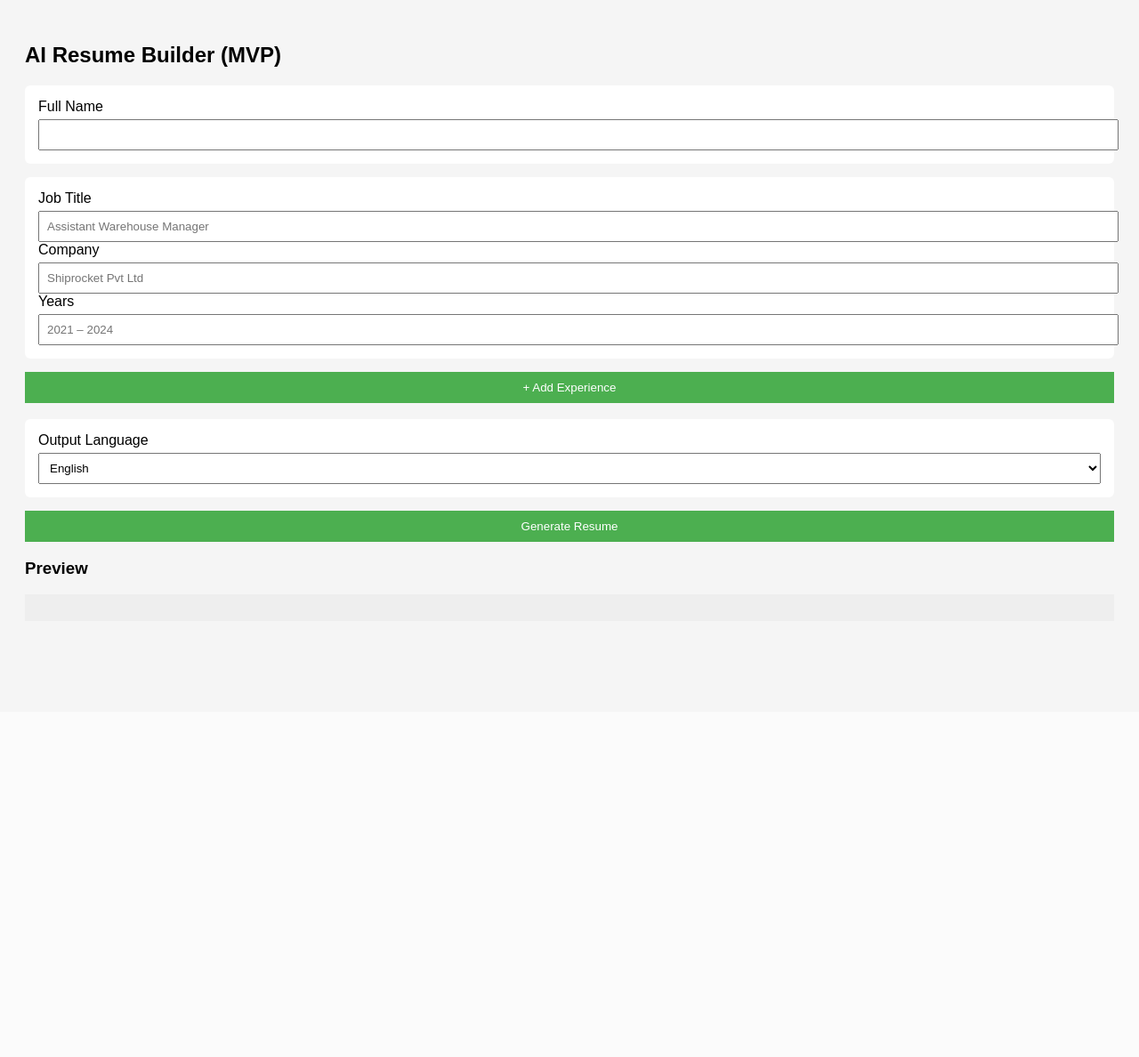
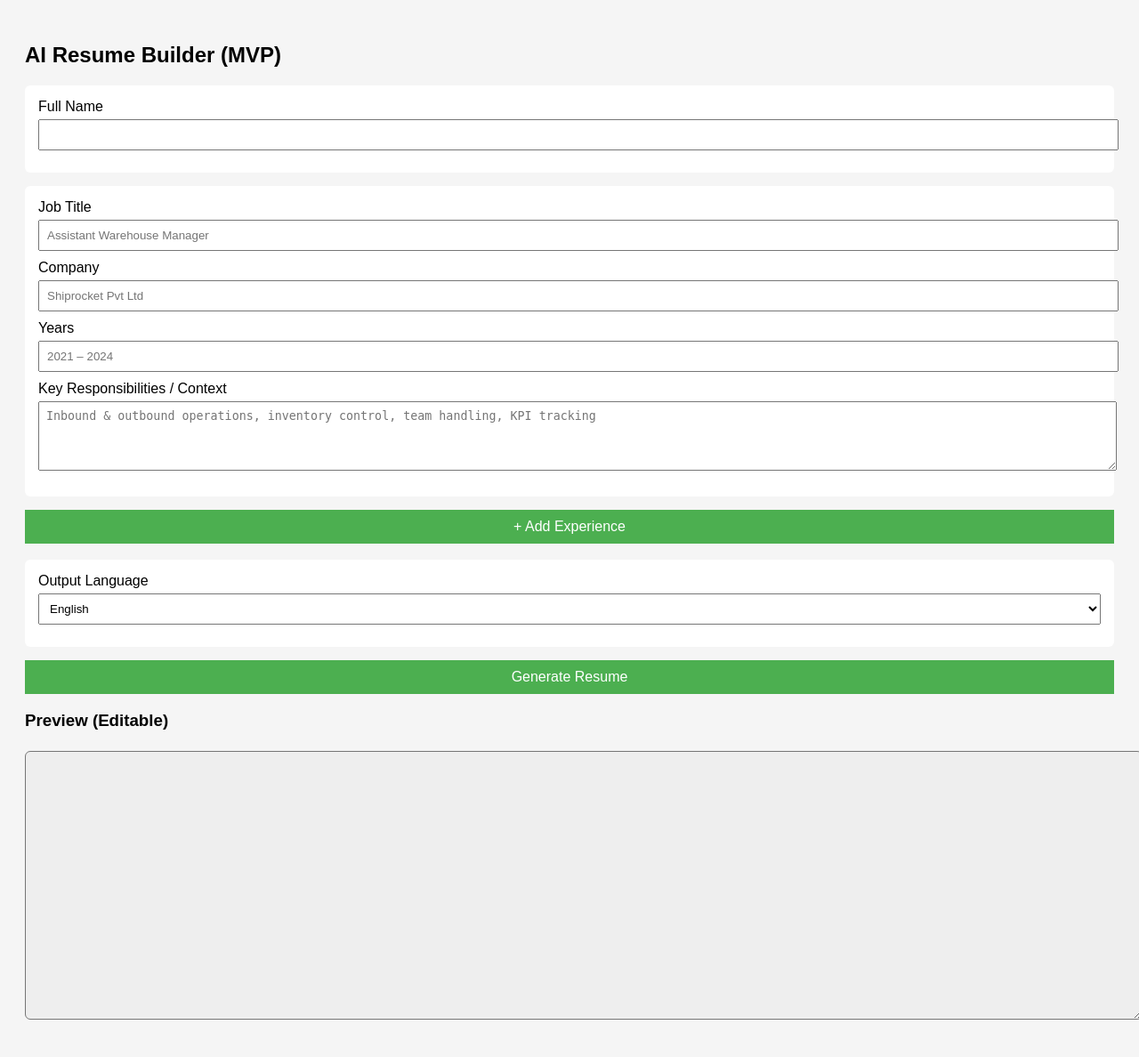
Before and after one commit to Adarshpaal/Resume-maker, a Flask app: page / in a window 1280 px wide. Shown: the whole page at 89% size. Before the commit the page ends 698 px from the top, so only its background shows below. Run offline with Flask 3, Linux system fonts and the light colour scheme.

Commit message:
Improve resume builder form layout and functionality
Enhanced the styling and structure of the resume builder form, added a textarea for key responsibilities, and updated the preview section to be editable.

```diff
--- a/templates/index.html
+++ b/templates/index.html
@@ -5,9 +5,26 @@
     <style>
         body { font-family: Arial; background:#f5f5f5; padding:20px; }
         .box { background:white; padding:15px; margin-bottom:15px; border-radius:6px; }
-        input, select { width:100%; padding:8px; margin-top:5px; }
-        button { padding:10px; background:#4CAF50; color:white; border:none; width:100%; }
-        .preview { white-space: pre-wrap; background:#eee; padding:15px; }
+        input, textarea, select {
+            width:100%;
+            padding:8px;
+            margin-top:5px;
+            margin-bottom:10px;
+        }
+        button {
+            padding:10px;
+            background:#4CAF50;
+            color:white;
+            border:none;
+            width:100%;
+            font-size:16px;
+        }
+        .preview {
+            white-space: pre-wrap;
+            background:#eee;
+            padding:15px;
+            border-radius:6px;
+        }
     </style>
 </head>
 
@@ -16,12 +33,14 @@
 <h2>AI Resume Builder (MVP)</h2>
 
 <form method="POST">
+
     <div class="box">
         <label>Full Name</label>
         <input name="name" required>
     </div>
 
     <div id="experience-container">
+
         <div class="box">
             <label>Job Title</label>
             <input name="title[]" placeholder="Assistant Warehouse Manager">
@@ -31,7 +50,12 @@
 
             <label>Years</label>
             <input name="years[]" placeholder="2021 – 2024">
+
+            <label>Key Responsibilities / Context</label>
+            <textarea name="responsibilities[]" rows="4"
+            placeholder="Inbound & outbound operations, inventory control, team handling, KPI tracking"></textarea>
         </div>
+
     </div>
 
     <button type="button" onclick="addExperience()">+ Add Experience</button>
@@ -48,8 +72,8 @@
     <button type="submit">Generate Resume</button>
 </form>
 
-<h3>Preview</h3>
-<div class="preview">{{ resume }}</div>
+<h3>Preview (Editable)</h3>
+<textarea class="preview" rows="18">{{ resume }}</textarea>
 
 <script>
 function addExperience() {
@@ -64,10 +88,13 @@ function addExperience() {
 
         <label>Years</label>
         <input name="years[]">
+
+        <label>Key Responsibilities / Context</label>
+        <textarea name="responsibilities[]" rows="4"></textarea>
     `;
     document.getElementById("experience-container").appendChild(div);
 }
 </script>
 
 </body>
-    </html>
+</html>
```
